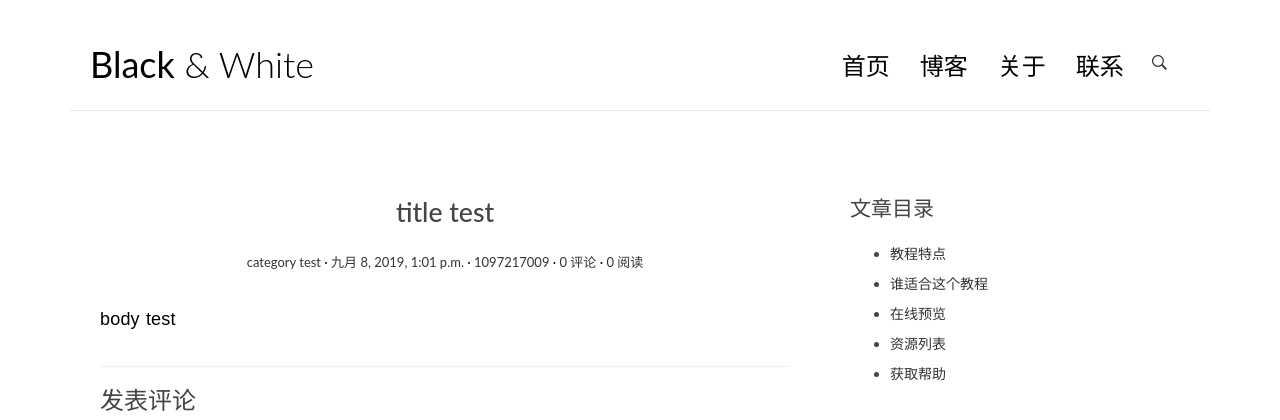
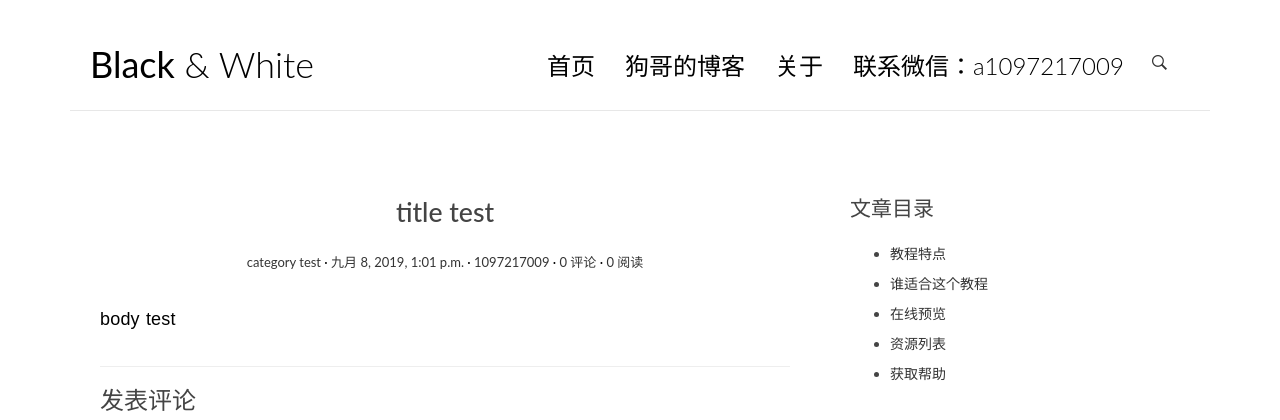
Before and after one commit to 1097217009/blog5, a Django app: page /post/1/ in a window 1280 px wide. Shown: the top 420 px of the page. Run offline with Django 3.2, Linux system fonts and the light colour scheme; data comes from the database, SQL or seed files in the repository; data that the repository does not hold is empty; some libraries are stand-ins or nearby versions.

Commit message:
Add files via upload

```diff
--- a/templates/base.html
+++ b/templates/base.html
@@ -44,9 +44,9 @@
                     <div class="collapse navbar-collapse" id="bs-example-navbar-collapse-1">
                         <ul class="nav navbar-nav navbar-right">
                             <li class="cl-effect-11"><a href="index.html" data-hover="首页">首页</a></li>
-                            <li class="cl-effect-11"><a href="full-width.html" data-hover="博客">博客</a></li>
+                            <li class="cl-effect-11"><a href="full-width.html" data-hover="博客">狗哥的博客</a></li>
                             <li class="cl-effect-11"><a href="about.html" data-hover="关于">关于</a></li>
-                            <li class="cl-effect-11"><a href="contact.html" data-hover="联系">联系</a></li>
+                            <li class="cl-effect-11"><a href="contact.html" data-hover="联系">联系微信：a1097217009</a></li>
                         </ul>
                     </div><!-- /.navbar-collapse -->
                 </nav>
```
